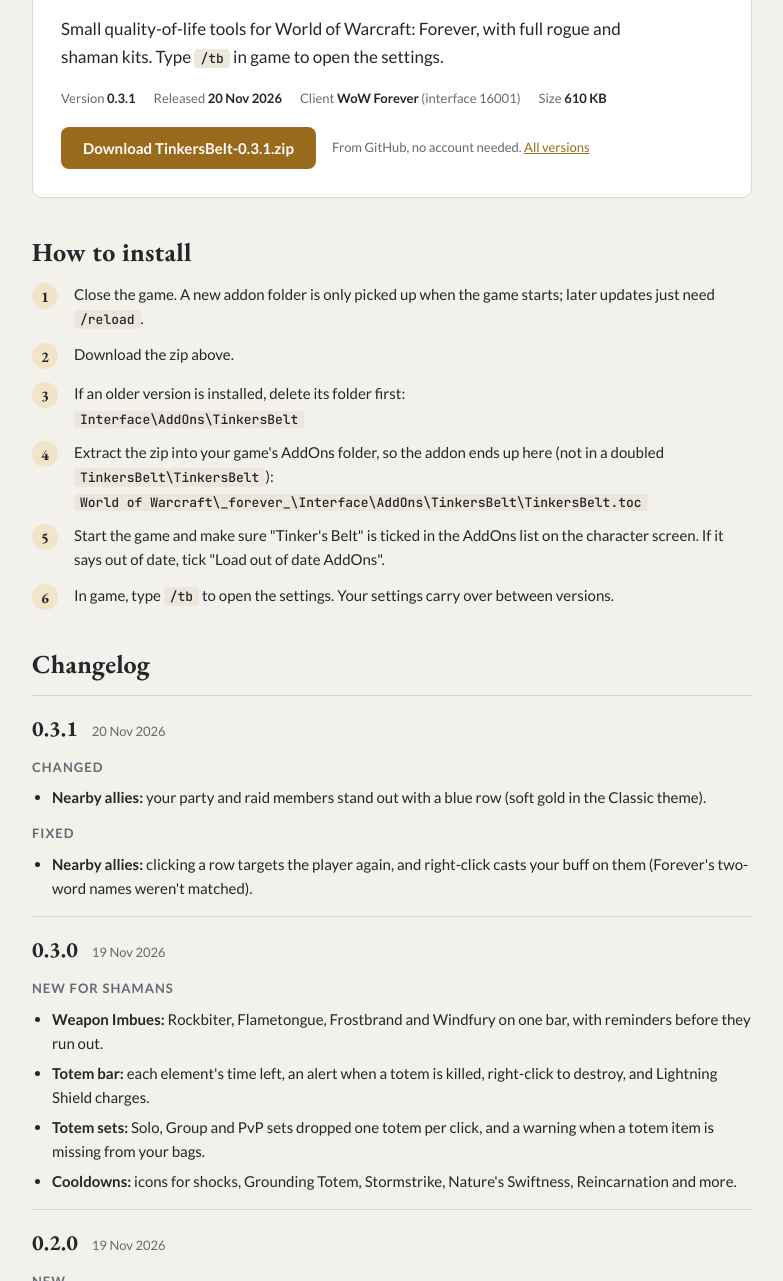
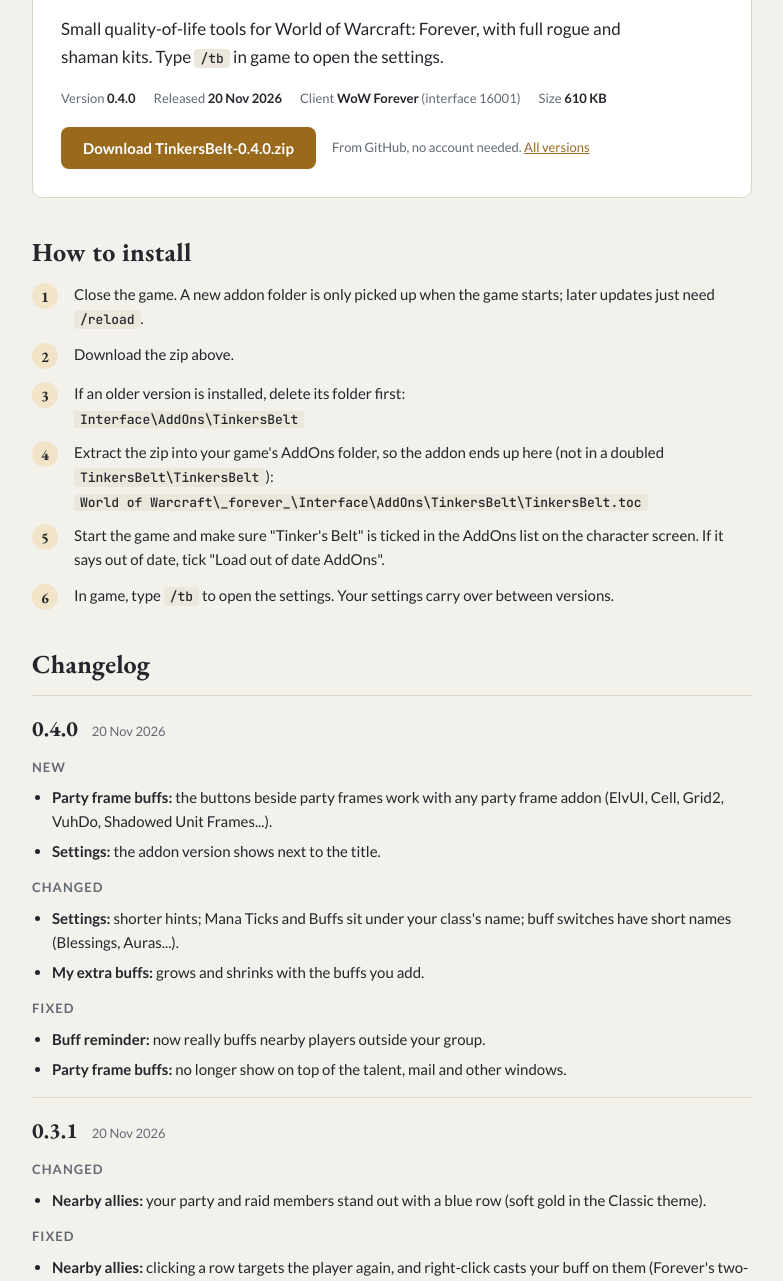
Before and after one commit to dpws/TinkersBelt, a plain HTML site: page docs/release/index.html in a window 1280 px wide. Shown: the part 521-1802 px from the top of the page, without its empty margins (248-1031 px from the left). Drawn offline with nearby package versions, Linux system fonts and the light colour scheme.

Commit message:
release: v0.4.0
Co-Authored-By: Claude Opus 5.5 <noreply@anthropic.com>

```diff
--- a/docs/release/index.html
+++ b/docs/release/index.html
@@ -66,13 +66,13 @@ ol.steps li::before { content: counter(s); font: 700 15px var(--display); width:
     <h1 class="sr">Tinker's Belt</h1>
     <p class="lead">Small quality-of-life tools for World of Warcraft: Forever, with full rogue and shaman kits. Type <code>/tb</code> in game to open the settings.</p>
     <div class="meta">
-      <span>Version <b id="ver">0.3.1</b></span>
+      <span>Version <b id="ver">0.4.0</b></span>
       <span>Released <b>20 Nov 2026</b></span>
       <span>Client <b>WoW Forever</b> (interface 16001)</span>
       <span>Size <b>610 KB</b></span>
     </div>
     <div class="get">
-      <a class="dl" href="https://github.com/dpws/TinkersBelt/releases/download/v0.3.1/TinkersBelt-0.3.1.zip" target="_blank" rel="noopener">Download TinkersBelt-0.3.1.zip</a>
+      <a class="dl" href="https://github.com/dpws/TinkersBelt/releases/download/v0.4.0/TinkersBelt-0.4.0.zip" target="_blank" rel="noopener">Download TinkersBelt-0.4.0.zip</a>
       <span class="status">From GitHub, no account needed. <a href="https://github.com/dpws/TinkersBelt/releases" target="_blank" rel="noopener">All versions</a></span>
     </div>
   </div>
@@ -92,6 +92,30 @@ ol.steps li::before { content: counter(s); font: 700 15px var(--display); width:
 
   <section aria-labelledby="changes">
     <h2 id="changes">Changelog</h2>
+    <article class="release">
+      <header><strong>0.4.0</strong><span>20 Nov 2026</span></header>
+      <div class="group">
+        <h3>New</h3>
+        <ul>
+          <li><b>Party frame buffs:</b> the buttons beside party frames work with any party frame addon (ElvUI, Cell, Grid2, VuhDo, Shadowed Unit Frames...).</li>
+          <li><b>Settings:</b> the addon version shows next to the title.</li>
+        </ul>
+      </div>
+      <div class="group">
+        <h3>Changed</h3>
+        <ul>
+          <li><b>Settings:</b> shorter hints; Mana Ticks and Buffs sit under your class's name; buff switches have short names (Blessings, Auras...).</li>
+          <li><b>My extra buffs:</b> grows and shrinks with the buffs you add.</li>
+        </ul>
+      </div>
+      <div class="group">
+        <h3>Fixed</h3>
+        <ul>
+          <li><b>Buff reminder:</b> now really buffs nearby players outside your group.</li>
+          <li><b>Party frame buffs:</b> no longer show on top of the talent, mail and other windows.</li>
+        </ul>
+      </div>
+    </article>
     <article class="release">
       <header><strong>0.3.1</strong><span>20 Nov 2026</span></header>
       <div class="group">
```
Also changed, not shown: 2 other files.
